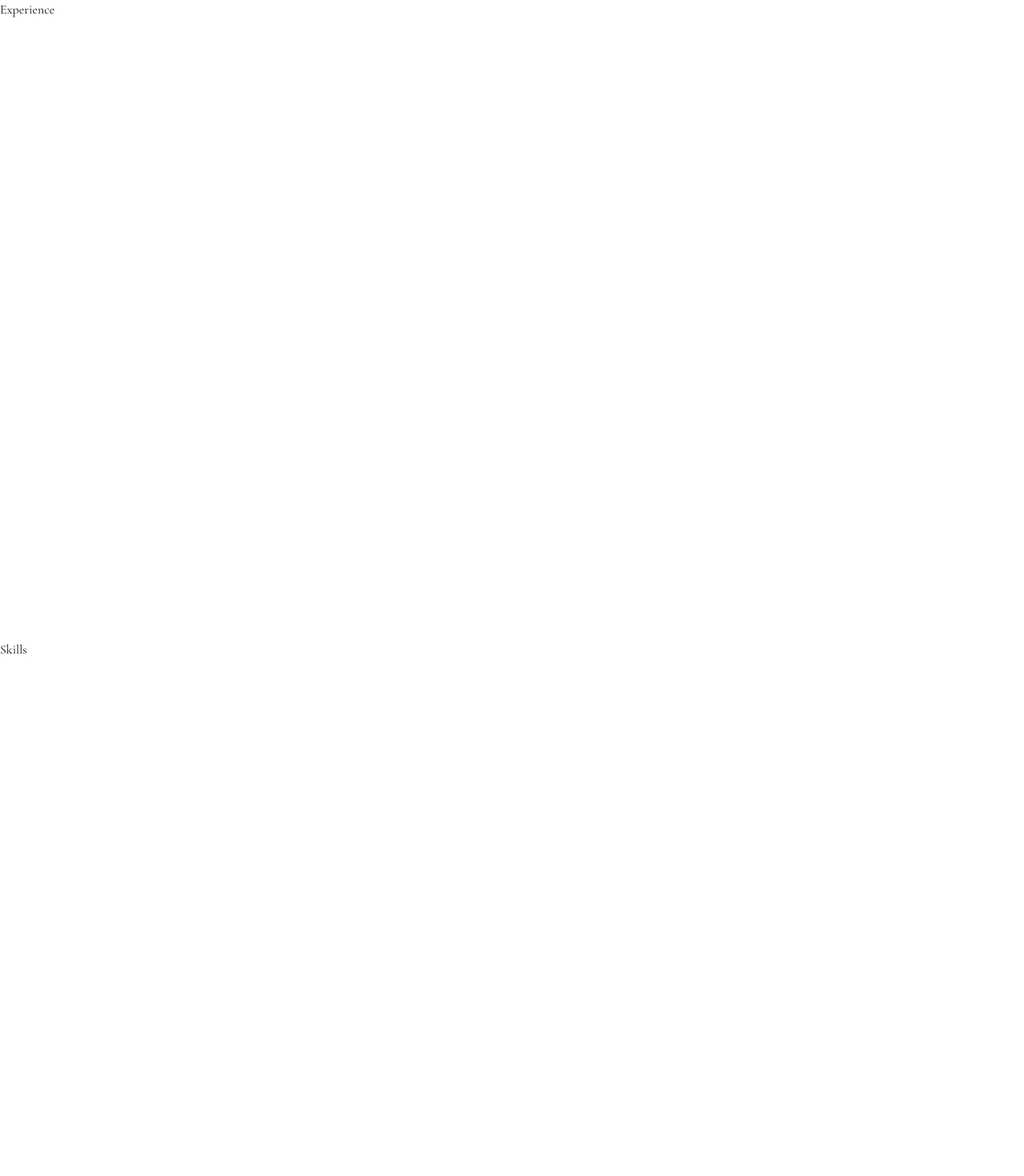
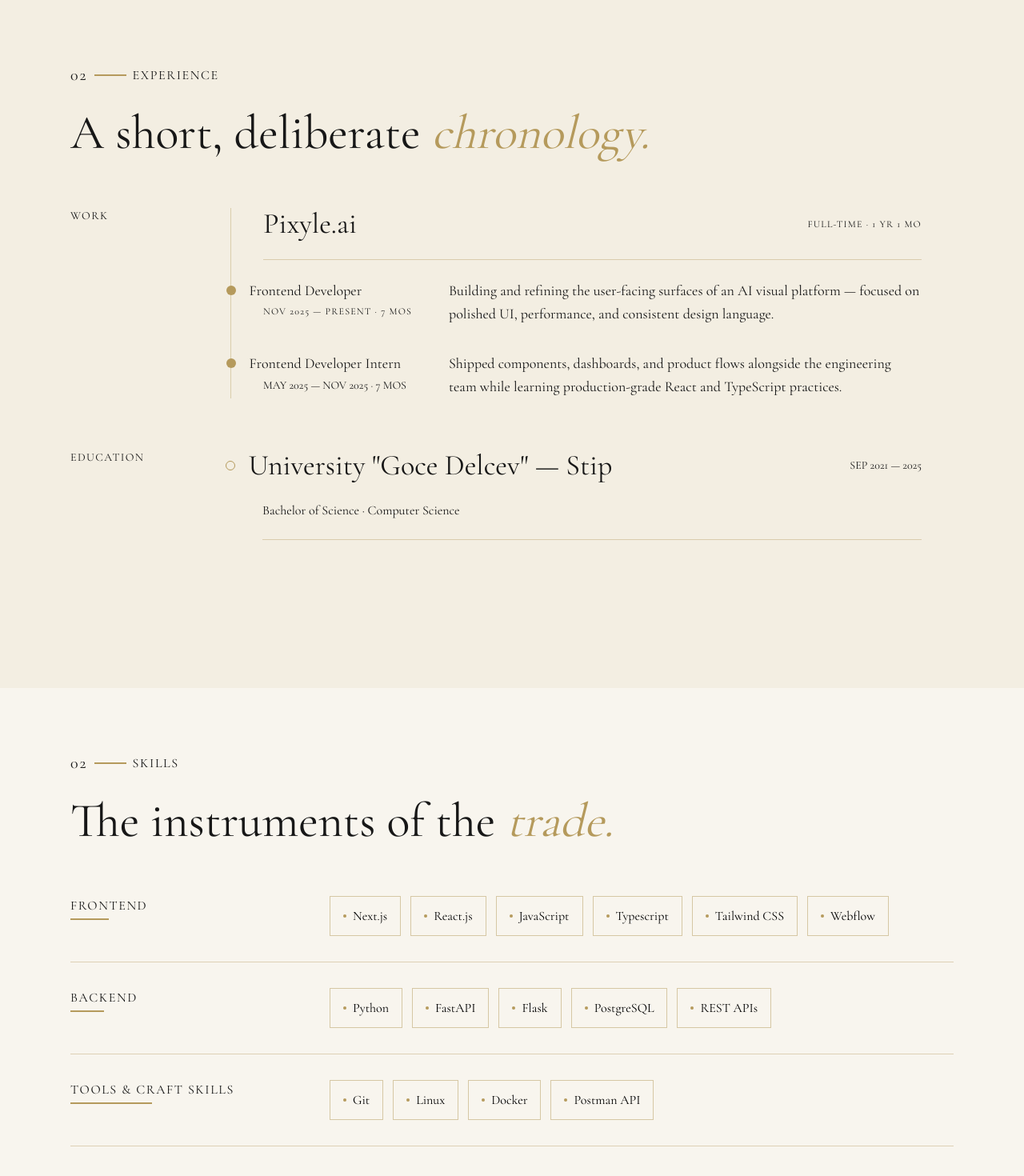
Before and after one commit to martinristow/portfolio, a Next.js app: page / in a window 1280 px wide. Shown: the part 1720-3190 px from the top of the page at 80% size. Built offline with nearby package versions, Linux system fonts and the light colour scheme.

Commit message:
experience & skills sections

```diff
--- /dev/null
+++ b/app/components/ExperienceSection/ExperienceSection.tsx
@@ -0,0 +1,101 @@
+const ExperienceSection = () => {
+
+    return (
+        <section
+            id="experience"
+            className="min-h-screen bg-card-secondary pt-[var(--header-height)]"
+        >
+            <div className="flex flex-col gap-10 lg:gap-16 min-h-screen pt-0 lg:pt-6 pb-[var(--header-height)] max-w-6xl mx-auto px-6 font-serif">
+
+                {/* HEADING */}
+                <div className="flex flex-col gap-5 lg:gap-8">
+                    <div className="flex items-center gap-2">
+                        <h5 className="uppercase tracking-widest text-xl leading-none">02</h5>
+                        <div className="flex items-center gap-2">
+                            <span className="block w-6 md:w-10 h-0.5 bg-accent self-center"></span>
+                            <h3 className="uppercase tracking-widest leading-none">Experience</h3>
+                        </div>
+                    </div>
+                    <h1 className="text-4xl md:text-5xl lg:text-6xl tracking-normal font-serif">
+                        A short, deliberate{" "}
+                        <span className="italic tracking-normal text-accent">chronology.</span>
+                    </h1>
+                </div>
+
+                {/* WORK */}
+                <div className="flex flex-col gap-4 lg:grid lg:grid-cols-[10rem_1fr] lg:gap-10">
+                    <h3 className="uppercase tracking-widest text-sm">Work</h3>
+
+                    <div className="flex flex-col gap-6 border-l border-accent/40 px-6 lg:px-10">
+
+                        {/* Company */}
+                        <div className="flex flex-col gap-1 sm:flex-row sm:items-center sm:justify-between">
+                            <h2 className="text-3xl lg:text-4xl">Pixyle.ai</h2>
+                            <h4 className="uppercase tracking-widest text-xs">Full-time · 1 yr 1 mo</h4>
+                        </div>
+
+                        <hr className="border-accent/40" />
+
+                        {/* Roles */}
+                        <div className="flex flex-col gap-6 lg:gap-8">
+
+                            <div className="flex flex-col gap-2 lg:grid lg:grid-cols-[12rem_1fr] lg:gap-10">
+                                <div>
+                                    <div className="flex items-center gap-4 -ml-[1.85rem] lg:-ml-[2.85rem] mb-1">
+                                        <span className="bg-accent w-2.5 h-2.5 lg:w-3 lg:h-3 rounded-full shrink-0"></span>
+                                        <h3 className="text-base lg:text-lg">Frontend Developer</h3>
+                                    </div>
+                                    {/*<h5 className="text-sm uppercase">Nov 2025 — Present · 7 mos</h5>*/}
+                                    <h5 className="text-xs uppercase tracking-widest mt-1">Nov 2025 — Present · 7 mos</h5>
+                                </div>
+                                <p className="text-base lg:text-lg leading-relaxed">
+                                    Building and refining the user-facing surfaces of an AI visual platform — focused on
+                                    polished UI, performance, and consistent design language.
+                                </p>
+                            </div>
+
+                            <div className="flex flex-col gap-2 lg:grid lg:grid-cols-[12rem_1fr] lg:gap-10">
+                                <div>
+                                    <div className="flex items-center gap-4 -ml-[1.85rem] lg:-ml-[2.85rem] mb-1">
+                                        <span className="bg-accent w-2.5 h-2.5 lg:w-3 lg:h-3 rounded-full shrink-0"></span>
+                                        <h3 className="text-base lg:text-lg">Frontend Developer Intern</h3>
+                                    </div>
+                                    <h5 className="text-sm uppercase">May 2025 — Nov 2025 · 7 mos</h5>
+                                </div>
+                                <p className="text-base lg:text-lg leading-relaxed">
+                                    Shipped components, dashboards, and product flows alongside the
+                                    engineering team while learning production-grade React and TypeScript practices.
+                                </p>
+                            </div>
+
+                        </div>
+                    </div>
+                </div>
+
+                {/* EDUCATION */}
+                <div className="flex flex-col gap-4 lg:grid lg:grid-cols-[10rem_1fr] lg:gap-10">
+                    <h3 className="uppercase tracking-widest text-sm">Education</h3>
+
+                    <div className="flex flex-col gap-6 px-6 lg:px-10">
+
+                        <div className="flex flex-col gap-1 sm:flex-row sm:items-center sm:justify-between">
+                            <div className="flex items-center gap-4 -ml-[1.85rem] lg:-ml-[2.85rem]">
+                                <span className="bg-card-secondary border border-accent w-2.5 h-2.5 lg:w-3 lg:h-3 rounded-full shrink-0"></span>
+                                <h2 className="text-2xl md:text-3xl lg:text-4xl">University "Goce Delcev" — Stip</h2>
+                            </div>
+                            <h4 className="uppercase text-sm shrink-0 pl-8 sm:pl-0">Sep 2021 — 2025</h4>
+                        </div>
+
+                        <p className="text-base">Bachelor of Science · Computer Science</p>
+
+                        <hr className="border-accent/40" />
+
+                    </div>
+                </div>
+
+            </div>
+        </section>
+    )
+}
+
+export default ExperienceSection;
--- /dev/null
+++ b/app/components/SkillsSection/Skills/Skills.tsx
@@ -0,0 +1,27 @@
+const Skills = ({title, skills}: {title: string, skills: string[]}) => {
+
+    return (
+        <>
+            <div className="flex flex-col md:flex-row md:items-start gap-4 md:gap-6">
+                <div className="md:min-w-[300px]">
+                    <h2 className="relative inline-block w-fit uppercase tracking-widest after:absolute after:bottom-[-6px] after:left-0 after:h-[2px] after:w-1/2 after:bg-accent after:content-['']">
+                        {title}
+                    </h2>
+                </div>
+
+                <ul className="flex flex-wrap gap-3">
+                    {skills.map((item: string) => (
+                        <li key={item} className="px-4 py-3 text-black flex items-center gap-2 border border-accent/50 hover:border-accent">
+                            <span className="w-1 h-1 rounded-full bg-accent inline-block"/>
+                            {item}
+                        </li>
+                    ))}
+                </ul>
+            </div>
+
+            <hr className="border-accent/40 mt-6 mb-6 md:mt-8 md:mb-8"/>
+        </>
+    )
+}
+
+export default Skills
--- /dev/null
+++ b/app/components/SkillsSection/SkillsSection.tsx
@@ -0,0 +1,50 @@
+import Skills from "@/app/components/SkillsSection/Skills/Skills";
+import {FRONTEND, BACKEND, TOOLS_AND_CRAFT} from "@/app/constants/constants";
+
+const SkillsSection = () => {
+
+    return (
+        <section
+            id="skills"
+            className="min-h-screen bg-card pt-[var(--header-height)]"
+        >
+            <div className="flex flex-col gap-10 lg:gap-16 min-h-screen pt-0 lg:pt-6 pb-[var(--header-height)] max-w-6xl mx-auto px-6 font-serif">
+
+                {/* HEADING */}
+                <div className="flex flex-col gap-5 lg:gap-8">
+                    <div className="flex items-center gap-2">
+                        <h5 className="uppercase tracking-widest text-xl leading-none">02</h5>
+                        <div className="flex items-center gap-2">
+                            <span className="block w-6 md:w-10 h-0.5 bg-accent self-center"></span>
+                            <h3 className="uppercase tracking-widest leading-none">Skills</h3>
+                        </div>
+                    </div>
+                    <h1 className="text-4xl md:text-5xl lg:text-6xl tracking-normal font-serif">
+                        The instruments
+                        of the{" "}
+                        <span className="italic tracking-normal text-accent">trade.</span>
+                    </h1>
+                </div>
+
+                <div className="">
+
+                    {/* FRONTEND SKILLS */}
+                    <Skills title={"Frontend"} skills={FRONTEND}/>
+
+                    {/* BACKEND SKILLS*/}
+                    <Skills title={"Backend"} skills={BACKEND}/>
+
+                    {/* TOOLS & CRAFT SKILLS*/}
+                    <Skills title={"Tools & Craft Skills"} skills={TOOLS_AND_CRAFT}/>
+
+
+
+                </div>
+
+
+            </div>
+        </section>
+    )
+}
+
+export default SkillsSection
--- a/app/constants/constants.ts
+++ b/app/constants/constants.ts
@@ -25,3 +25,7 @@ export const MENU: MenuProps[] = [
         link: "#contact",
     }
 ]
+
+export const FRONTEND: string[] = ["Next.js", 'React.js', 'JavaScript', 'Typescript', 'Tailwind CSS', 'Webflow']
+export const BACKEND: string[] = ["Python", 'FastAPI', 'Flask', 'PostgreSQL', 'REST APIs']
+export const TOOLS_AND_CRAFT: string[] = ["Git", 'Linux', 'Docker', 'Postman API']
--- a/app/globals.css
+++ b/app/globals.css
@@ -17,6 +17,7 @@
   --background: #F5F1E8;
   --color-secondary: #E7DFD1;
   --color-card: #F8F5EE;
+  --color-card-secondary: #f3eee2;
 
   --text-primary: #1E1E1C;
   --text-secondary: #5F5A52;
--- a/app/page.tsx
+++ b/app/page.tsx
@@ -1,6 +1,8 @@
 import Header from "@/app/components/Header/Header";
 import TopSection from "@/app/components/TopSection/TopSection";
 import AboutSection from "@/app/components/AboutSection/AboutSection";
+import ExperienceSection from "@/app/components/ExperienceSection/ExperienceSection";
+import SkillsSection from "@/app/components/SkillsSection/SkillsSection";
 
 export default function Home() {
     return (
@@ -12,19 +14,10 @@ export default function Home() {
 
                 <AboutSection/>
 
-                <section
-                    id="experience"
-                    className="h-screen scroll-mt-[var(--header-height)]"
-                >
-                    Experience
-                </section>
+                <ExperienceSection/>
 
-                <section
-                    id="skills"
-                    className="h-screen scroll-mt-[var(--header-height)]"
-                >
-                    Skills
-                </section>
+                <SkillsSection/>
+
 
                 <section
                     id="projects"
```
